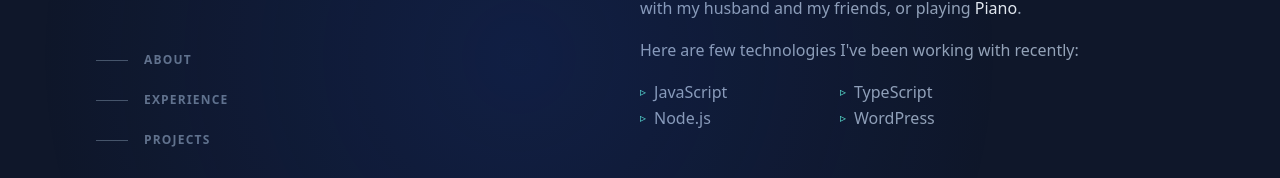
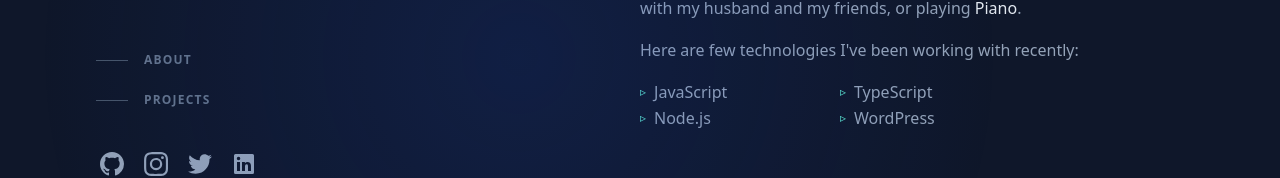
Before and after one commit to melina-niavarani/portfolio, a Vue app in the folder portfolio/: page / in a window 1280 px wide. Shown: the part 272-450 px from the top of the page. Built offline with nearby package versions, Linux system fonts and the light colour scheme.

Commit message:
comment experience section

```diff
--- a/portfolio/src/components/header/NavList.vue
+++ b/portfolio/src/components/header/NavList.vue
@@ -7,12 +7,12 @@
                     <span class="nav-text text-xs font-bold uppercase tracking-widest text-slate-500 group-hover:text-slate-200 group-focus-visible:text-slate-200">About</span>
                 </a>
             </li>
-            <li>
+            <!-- <li>
                 <a class="group flex items-center py-3" href="#experience">
                     <span class="nav-indicator mr-4 h-px w-8 bg-slate-600 transition-all group-hover:w-16 group-hover:bg-slate-200 group-focus-visible:w-16 group-focus-visible:bg-slate-200 motion-reduce:transition-none"></span>
                     <span class="nav-text text-xs font-bold uppercase tracking-widest text-slate-500 group-hover:text-slate-200 group-focus-visible:text-slate-200">Experience</span>
                 </a>
-            </li>
+            </li>               -->
             <li>
                 <a class="group flex items-center py-3" href="#projects">
                     <span class="nav-indicator mr-4 h-px w-8 bg-slate-600 transition-all group-hover:w-16 group-hover:bg-slate-200 group-focus-visible:w-16 group-focus-visible:bg-slate-200 motion-reduce:transition-none"></span>
```
